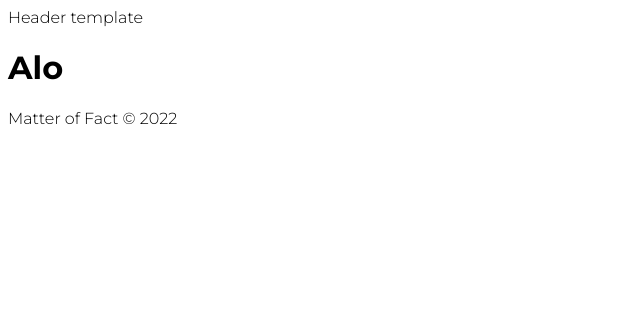
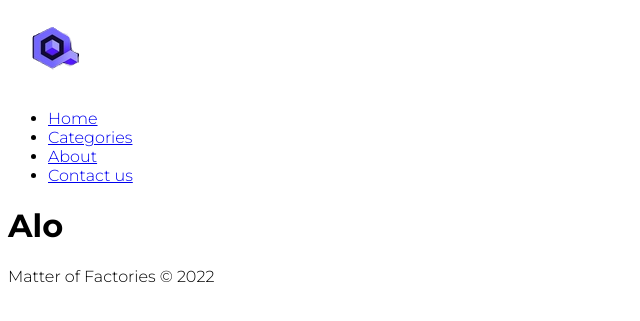
Before and after one commit to im-sqtch/Matter-of-Fact-Blog, a PHP site: page / in a window 1280 px wide. Shown: the top 321 px of the page, without its empty margins (0-640 px from the left). Run offline with PHP 8.4, Linux system fonts and the light colour scheme.

Commit message:
header+foote-setup

```diff
--- a/templates/footer.php
+++ b/templates/footer.php
@@ -1,5 +1,5 @@
 <footer>
-    <p>Matter of Fact &copy; 2022</p>
+    <p>Matter of Factories &copy; 2022</p>
 </footer>
 </body>
 </html>
--- a/templates/header.php
+++ b/templates/header.php
@@ -10,7 +10,7 @@ include_once("helpers/url.php");
     <meta charset="UTF-8">
     <meta http-equiv="X-UA-Compatible" content="IE=edge">
     <meta name="viewport" content="width=device-width, initial-scale=1.0">
-    <title>Matter of Fact Blog</title>
+    <title>Matter of Factories Blog</title>
     <!-- CSS STYLESHEET -->
     <link rel="stylesheet" href="<?= $BASE_URL ?>/css/style.css">
     <!-- GOOGLE FONTS -->
@@ -20,4 +20,16 @@ include_once("helpers/url.php");
 </head>
 
 <body>
-    <header>Header template</header>
+    <header>
+        <a href="<?= $BASE_URL ?>" id="logo">
+            <img src="<?= $BASE_URL ?>/img/logo.png" alt="Matter of Factories">
+        </a>
+        <nav>
+            <ul>
+                <li><a href="<?= $BASE_URL ?>">Home</a></li>
+                <li><a href="#">Categories</a></li>
+                <li><a href="#">About</a></li>
+                <li><a href="<?= $BASE_URL ?>contact.php">Contact us</a></li>
+            </ul>
+        </nav>
+    </header>
```
Also changed, not shown: contact.php (added, +13 -0 lines), img/logo.png (added).
